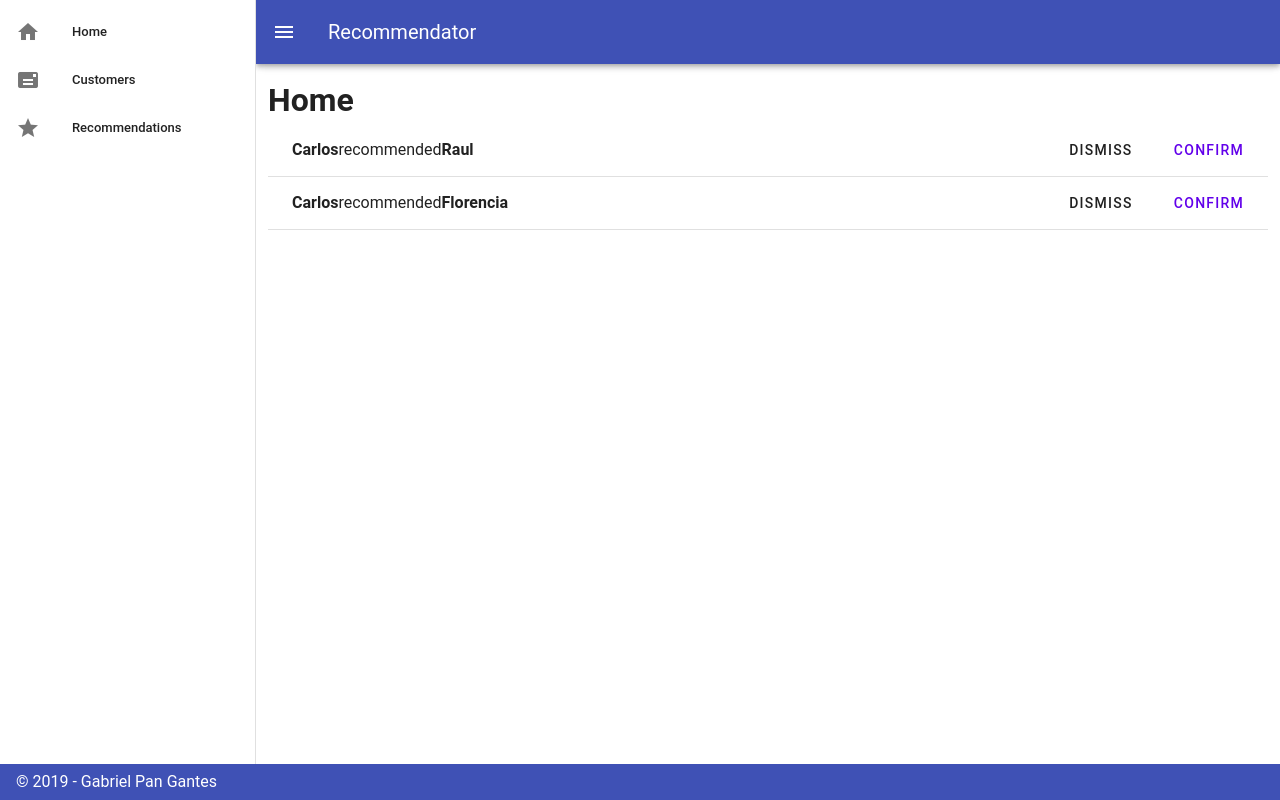
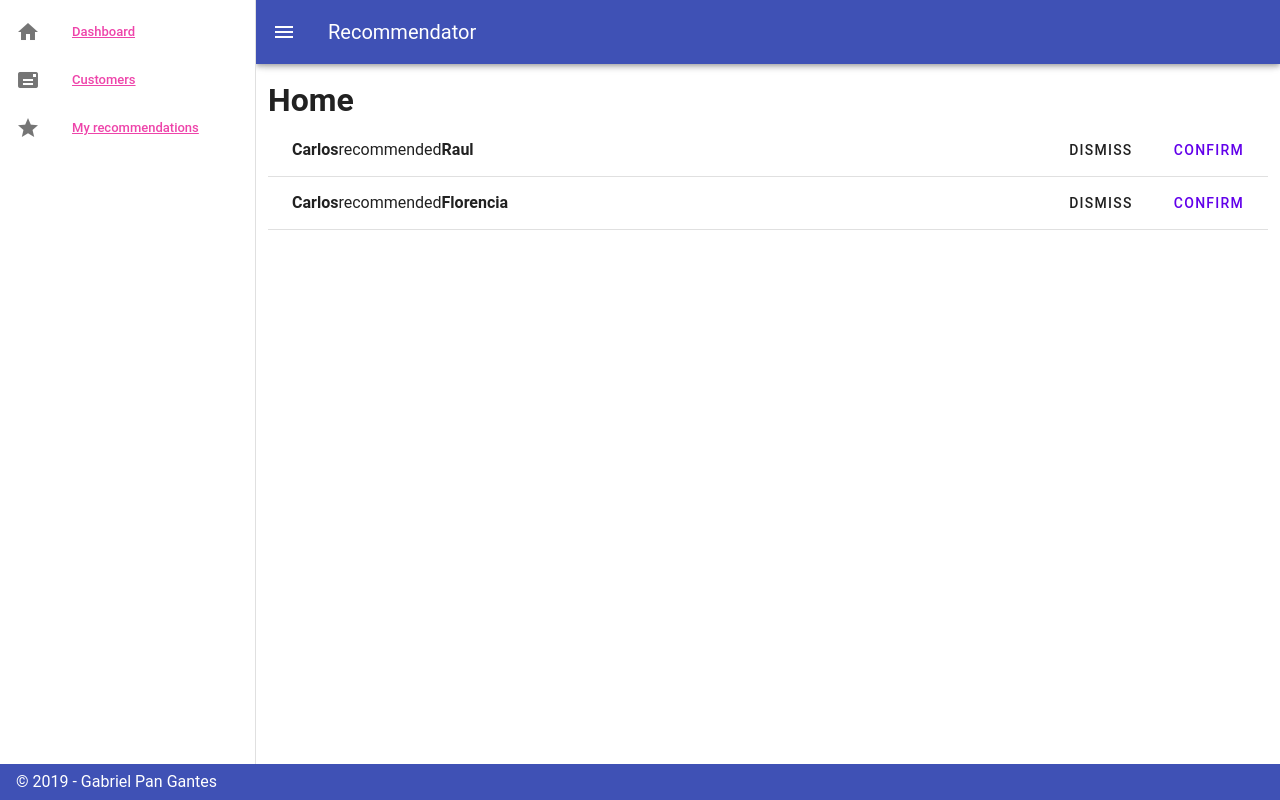
Before and after one commit to Gabrielpanga/vue-recommend-us, a Vue app: page / in a window 1280 px wide. Built offline with nearby package versions, Linux system fonts and the light colour scheme; a small style sheet from the web is missing.

Commit message:
feat: added routes

```diff
--- a/src/App.vue
+++ b/src/App.vue
@@ -5,28 +5,40 @@
       app
     >
       <v-list dense>
-        <v-list-item >
+        <v-list-item>
           <v-list-item-action>
             <v-icon>mdi-home</v-icon>
           </v-list-item-action>
           <v-list-item-content>
-            <v-list-item-title>Home</v-list-item-title>
+            <v-list-item-title>
+              <router-link to="/">
+                Dashboard
+              </router-link>
+            </v-list-item-title>
           </v-list-item-content>
         </v-list-item>
-        <v-list-item >
+        <v-list-item>
           <v-list-item-action>
             <v-icon>mdi-mail</v-icon>
           </v-list-item-action>
           <v-list-item-content>
-            <v-list-item-title>Customers</v-list-item-title>
+            <v-list-item-title>
+              <router-link to="/customers">
+                Customers
+              </router-link>
+            </v-list-item-title>
           </v-list-item-content>
         </v-list-item>
-        <v-list-item >
+        <v-list-item>
           <v-list-item-action>
             <v-icon>mdi-star</v-icon>
           </v-list-item-action>
           <v-list-item-content>
-            <v-list-item-title>Recommendations</v-list-item-title>
+            <v-list-item-title>
+              <router-link to="/my">
+                My recommendations
+              </router-link>
+            </v-list-item-title>
           </v-list-item-content>
         </v-list-item>
       </v-list>
@@ -37,7 +49,7 @@
       color="indigo"
       dark
     >
-      <v-app-bar-nav-icon @click.stop="drawer = !drawer"></v-app-bar-nav-icon>
+      <v-app-bar-nav-icon @click.stop="drawer = !drawer" />
       <v-toolbar-title>Recommendator</v-toolbar-title>
     </v-app-bar>
 
@@ -49,7 +61,7 @@
         <v-layout
           align-center
         >
-          <router-view></router-view>
+          <router-view />
         </v-layout>
       </v-container>
     </v-content>
--- a/src/router.js
+++ b/src/router.js
@@ -23,5 +23,10 @@ export default new Router({
       name: 'customers',
       component: () => import('./views/Customers.vue'),
     },
+    {
+      path: '/my',
+      name: 'my-recommendations',
+      component: () => import('./views/MyRecommendations.vue'),
+    },
   ],
 });
```
